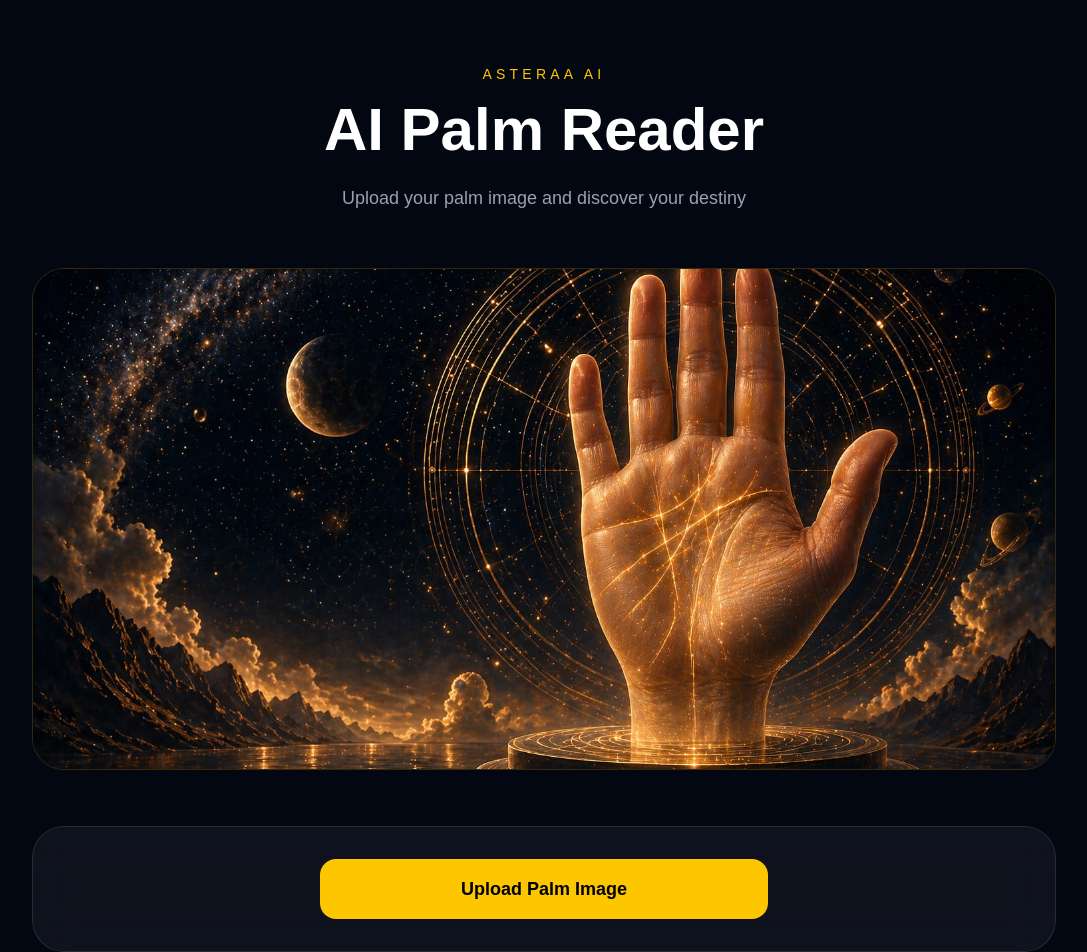
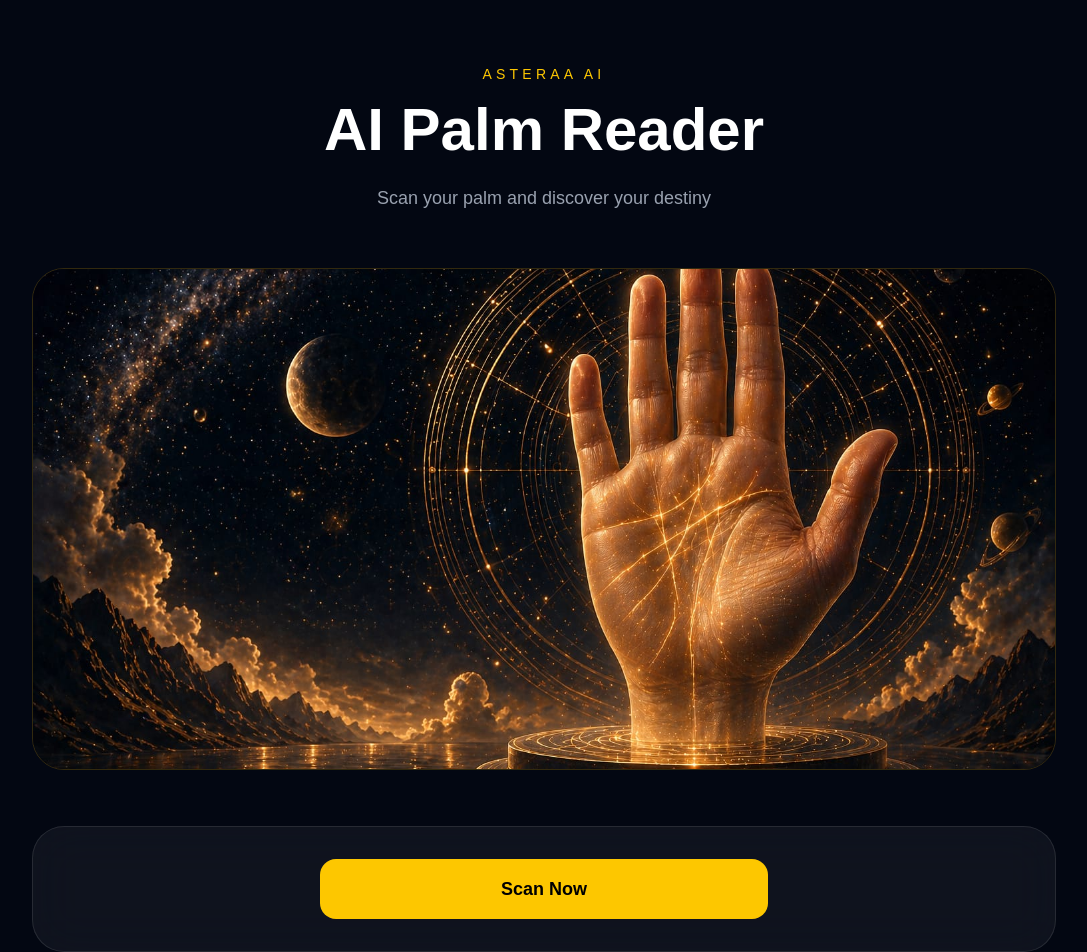
Before and after one commit to AsteraaAstrology/Asteraa, a Next.js app in the folder frontend/: page /palm-reading in a window 1280 px wide. Shown: the top 952 px of the page, without its empty margins (96-1183 px from the left). Built offline with nearby package versions, Linux system fonts and the light colour scheme.

Commit message:
fixed palm scan

```diff
--- a/frontend/app/palm-reading/page.js
+++ b/frontend/app/palm-reading/page.js
@@ -16,7 +16,7 @@ export default function PalmReadingPage() {
   const [loading, setLoading] = useState(false);
 
   // =====================================================
-  // UPLOAD PALM
+  // SCAN PALM
   // =====================================================
 
   const uploadPalm = async (e) => {
@@ -77,36 +77,40 @@ export default function PalmReadingPage() {
           </h1>
 
           <p className="text-gray-400 text-lg">
-            Upload your palm image and discover your destiny
+            Scan your palm and discover your destiny
           </p>
 
         </div>
 
+        {/* =====================================================
+            BANNER IMAGE
+        ===================================================== */}
+
         <div className="mb-14 rounded-[32px] overflow-hidden border border-yellow-500/20">
 
-         <img
-         src="/palm-reading-banner.jpeg"
-         alt="Palm Reading Banner"
-         className="w-full h-[500px] object-cover"
-         />
+          <img
+            src="/palm-reading-banner.jpeg"
+            alt="Palm Reading Banner"
+            className="w-full h-[500px] object-cover"
+          />
 
         </div>
 
         {/* =====================================================
-            UPLOAD CARD
+            SCAN CARD
         ===================================================== */}
 
         <div className="bg-white/5 border border-white/10 rounded-[32px] p-8 backdrop-blur-xl">
 
           <div className="flex flex-col items-center">
 
-            {/* IMAGE UPLOAD */}
+            {/* SCAN BUTTON */}
 
             <label className="w-full max-w-md cursor-pointer">
 
               <div className="bg-yellow-400 text-black text-center py-4 rounded-2xl font-bold text-lg hover:scale-[1.02] transition">
 
-                Upload Palm Image
+                Scan Now
 
               </div>
 
```
